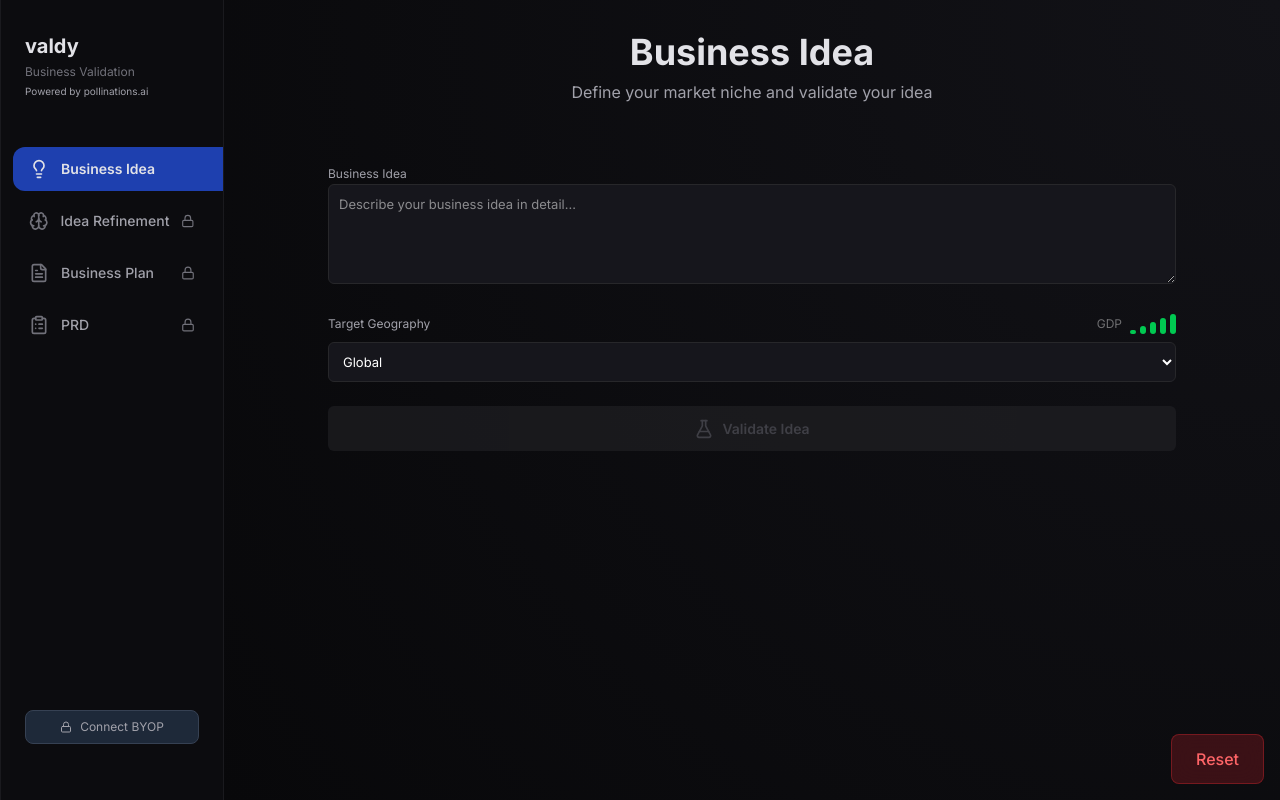
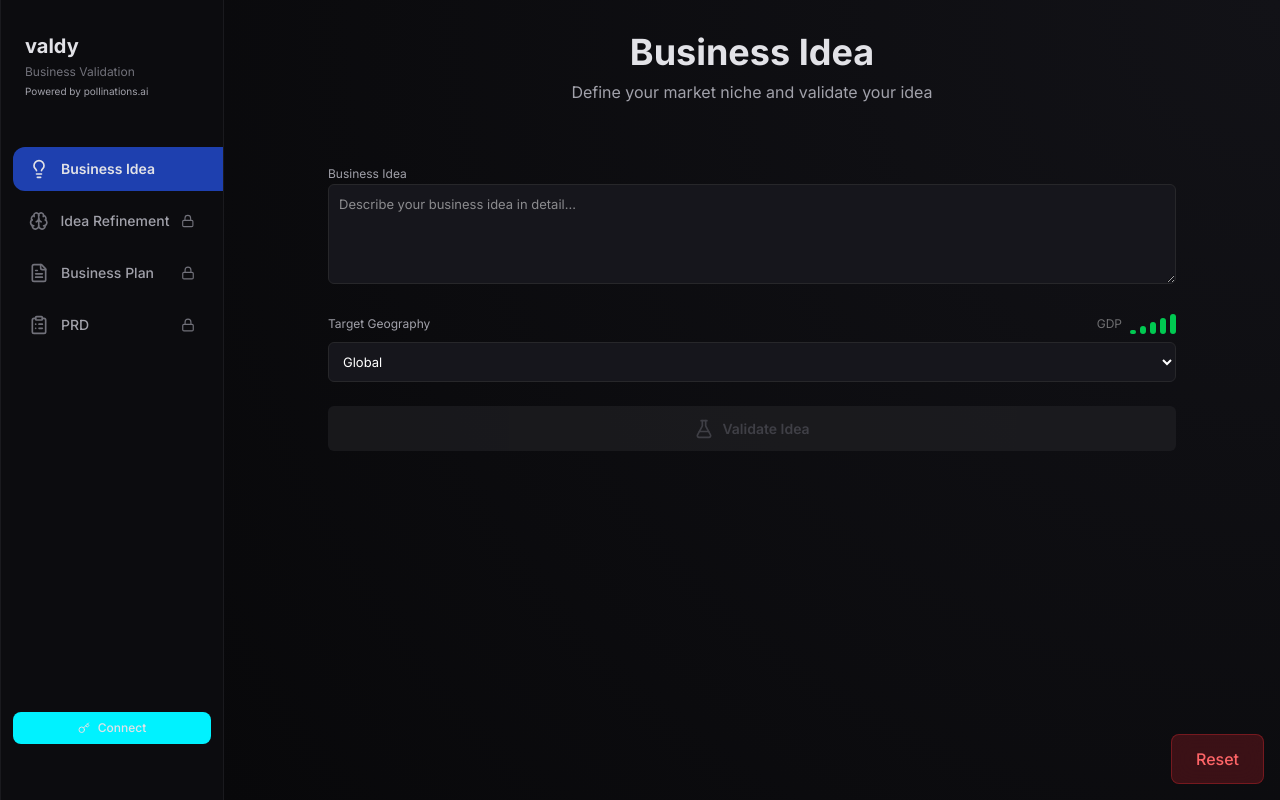
Before and after one commit to samo-fex/valdy, a React (Vite) app: page / in a window 1280 px wide. Built offline with nearby package versions, Linux system fonts and the light colour scheme.

Commit message:
Add Pollinations.ai BYOP OAuth connect button

```diff
--- a/src/components/Sidebar.tsx
+++ b/src/components/Sidebar.tsx
@@ -1,5 +1,6 @@
 import { motion } from 'framer-motion';
-import { Lightbulb, Brain, FileText, ClipboardList, Code2, Lock } from 'lucide-react';
+import { Lightbulb, Brain, FileText, ClipboardList, Lock, Key, LogOut, User, Coins } from 'lucide-react';
+import { useState, useEffect } from 'react';
 import { SectionKey } from '@/src/lib/colors';
 
 interface SidebarProps {
@@ -24,7 +25,98 @@ const ACTIVE_COLORS: Record<SectionKey, string> = {
   PRD: '#0e7490',          // cyan-700
 };
 
+// Your app's publishable key (pk_) - shows app name on consent screen
+// Get yours at https://enter.pollinations.ai
+const CLIENT_ID = 'pk_valdy';
+
 export default function Sidebar({ activeSection, onSectionChange, unlockedSections = ['INPUT', 'PROCESSING'], newlyUnlocked = [] }: SidebarProps) {
+  const [isConnected, setIsConnected] = useState(false);
+  const [userInfo, setUserInfo] = useState<{ name?: string; username?: string; balance?: number } | null>(null);
+
+  // Check for API key in URL fragment after redirect
+  useEffect(() => {
+    const hash = new URLSearchParams(window.location.hash.slice(1));
+    const apiKey = hash.get('api_key');
+    const error = hash.get('error');
+
+    if (apiKey) {
+      // Store the key
+      localStorage.setItem('curatos_mode', apiKey);
+      setIsConnected(true);
+
+      // Clear the hash
+      window.location.hash = '';
+
+      // Fetch user info
+      fetchUserInfo(apiKey);
+    } else if (error) {
+      console.error('Authorization error:', error);
+      window.location.hash = '';
+    }
+  }, []);
+
+  // Check if already connected on mount
+  useEffect(() => {
+    const storedKey = localStorage.getItem('curatos_mode');
+    if (storedKey && storedKey.startsWith('sk_')) {
+      setIsConnected(true);
+      fetchUserInfo(storedKey);
+    }
+  }, []);
+
+  const fetchUserInfo = async (apiKey: string) => {
+    try {
+      const response = await fetch('https://enter.pollinations.ai/api/device/userinfo', {
+        headers: {
+          'Authorization': `Bearer ${apiKey}`,
+        },
+      });
+
+      if (response.ok) {
+        const data = await response.json();
+        setUserInfo({
+          name: data.name,
+          username: data.preferred_username,
+        });
+      }
+
+      // Also fetch balance
+      const balanceRes = await fetch('https://gen.pollinations.ai/account/balance', {
+        headers: {
+          'Authorization': `Bearer ${apiKey}`,
+        },
+      });
+
+      if (balanceRes.ok) {
+        const balanceData = await balanceRes.json();
+        setUserInfo(prev => ({
+          ...prev,
+          balance: balanceData.balance,
+        }));
+      }
+    } catch (error) {
+      console.error('Failed to fetch user info:', error);
+    }
+  };
+
+  const handleConnect = () => {
+    // Build authorization URL for Pollinations.ai BYOP
+    const params = new URLSearchParams({
+      redirect_uri: window.location.origin + window.location.pathname,
+      client_id: CLIENT_ID,
+      scope: 'generate',
+    });
+
+    // Redirect to Pollinations authorization
+    window.location.href = `https://enter.pollinations.ai/authorize?${params}`;
+  };
+
+  const handleDisconnect = () => {
+    localStorage.removeItem('curatos_mode');
+    setIsConnected(false);
+    setUserInfo(null);
+  };
+
   return (
     <aside
       className="fixed left-0 top-0 h-screen w-56 flex flex-col py-8 z-50"
@@ -85,26 +177,47 @@ export default function Sidebar({ activeSection, onSectionChange, unlockedSectio
         })}
       </nav>
 
-      <div className="mt-auto px-6 pb-6">
-        <button
-          onClick={() => {
-            const currentKey = localStorage.getItem('curatos_mode') || '';
-            const key = window.prompt('Enter your Pollinations BYOP Key:', currentKey);
-            if (key !== null) {
-              if (key.trim()) {
-                localStorage.setItem('curatos_mode', key.trim());
-                window.location.reload();
-              } else {
-                localStorage.removeItem('curatos_mode');
-                window.location.reload();
-              }
-            }
-          }}
-          className="text-xs px-3 py-2 bg-gray-800 hover:bg-gray-700 text-gray-300 rounded-lg w-full transition-colors flex items-center justify-center gap-2 border border-gray-700"
-        >
-          <Lock size={12} />
-          Connect BYOP
-        </button>
+      {/* Connection Status / Button */}
+      <div className="mt-auto px-3 pb-6 space-y-3">
+        {isConnected ? (
+          <div className="space-y-2">
+            {userInfo && (
+              <div className="px-3 py-2 bg-white/5 rounded-lg space-y-1">
+                {userInfo.username && (
+                  <div className="flex items-center gap-2 text-xs text-white/70">
+                    <User size={12} />
+                    <span>{userInfo.username}</span>
+                  </div>
+                )}
+                {userInfo.balance !== undefined && (
+                  <div className="flex items-center gap-2 text-xs">
+                    <Coins size={12} className="text-green-400" />
+                    <span className="text-green-400">{userInfo.balance} pollen</span>
+                  </div>
+                )}
+              </div>
+            )}
+            <motion.button
+              onClick={handleDisconnect}
+              className="w-full text-xs px-3 py-2 bg-gray-800 hover:bg-gray-700 text-gray-300 rounded-lg transition-colors flex items-center justify-center gap-2 border border-gray-700"
+              whileHover={{ scale: 1.02 }}
+              whileTap={{ scale: 0.98 }}
+            >
+              <LogOut size={12} />
+              Disconnect
+            </motion.button>
+          </div>
+        ) : (
+          <motion.button
+            onClick={handleConnect}
+            className="w-full text-xs px-3 py-2 bg-gradient-to-r from-orange-500 to-pink-500 hover:from-orange-600 hover:to-pink-600 text-white rounded-lg transition-colors flex items-center justify-center gap-2 font-medium shadow-lg shadow-orange-500/25"
+            whileHover={{ scale: 1.02 }}
+            whileTap={{ scale: 0.98 }}
+          >
+            <Key size={12} />
+            Connect
+          </motion.button>
+        )}
       </div>
 
       <style>{`
--- a/src/lib/api/pollinations-static.ts
+++ b/src/lib/api/pollinations-static.ts
@@ -173,11 +173,16 @@ export class PollinationsStaticClient {
 // Singleton instance for static deployment
 let staticClient: PollinationsStaticClient | null = null;
 
+// Public key for Pollinations.ai (pk_ prefix - safe for client-side)
+// Replace with your actual public key, or set VITE_POLLINATIONS_API_KEY in .env
+const DEFAULT_PUBLIC_KEY = ''; // <-- Put your pk_ key here
+
 export function getStaticClient(): PollinationsStaticClient {
   if (!staticClient) {
-    // Try to get API key from localStorage or environment
+    // Try to get API key from localStorage, environment, or default
     const apiKey = localStorage.getItem('pollinations_api_key') ||
-                   import.meta.env.VITE_POLLINATIONS_API_KEY || '';
+                   import.meta.env.VITE_POLLINATIONS_API_KEY ||
+                   DEFAULT_PUBLIC_KEY;
     staticClient = new PollinationsStaticClient(apiKey);
   }
   return staticClient;
```
